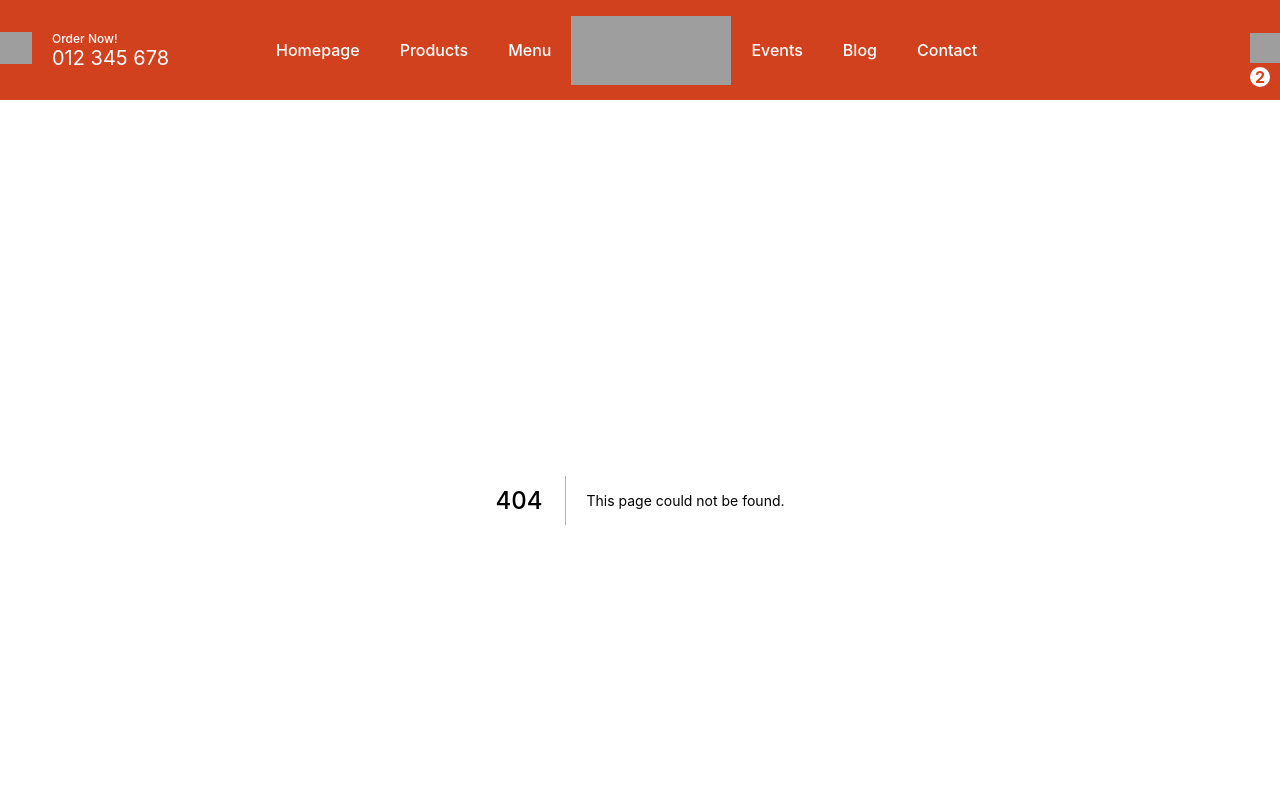
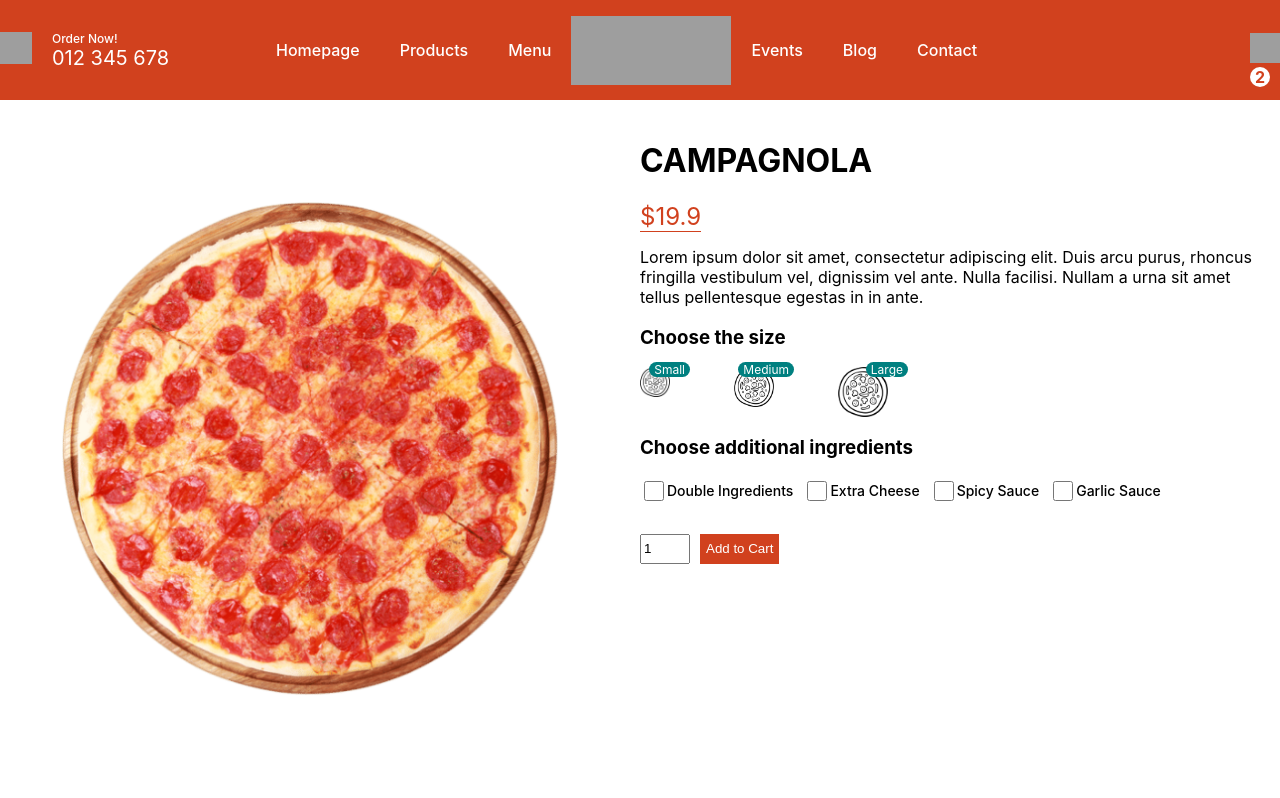
Before and after one commit to GonzaloCalleriza/react-pizza-mern, a Next.js app: page /product/1 in a window 1280 px wide. Before the commit this address had no page. Shown: the top 798 px of the page. Built offline with nearby package versions, Linux system fonts and the light colour scheme; grey boxes are pictures that could not be loaded.

Commit message:
Finished creating individual pizza page

```diff
--- /dev/null
+++ b/pages/product/[id].jsx
@@ -0,0 +1,89 @@
+import styles from "../../styles/Product.module.css";
+import Image from "next/image";
+import { useState } from "react";
+
+const Product = () => {
+  const [size, setSize] = useState(0);
+  const pizza = {
+    id: 1,
+    img: "/img/pizza.png",
+    name: "CAMPAGNOLA",
+    price: [19.9, 23.9, 27.9],
+    desc: "Lorem ipsum dolor sit amet, consectetur adipiscing elit. Duis arcu purus, rhoncus fringilla vestibulum vel, dignissim vel ante. Nulla facilisi. Nullam a urna sit amet tellus pellentesque egestas in in ante.",
+  };
+
+  return (
+    <div className={styles.container}>
+      <div className={styles.left}>
+        <div className={styles.imgContainer}>
+          <Image src={pizza.img} objectFit="contain" layout="fill" alt="" />
+        </div>
+      </div>
+      <div className={styles.right}>
+        <h1 className={styles.title}>{pizza.name}</h1>
+        <span className={styles.price}>${pizza.price[size]}</span>
+        <p className={styles.desc}>{pizza.desc}</p>
+        <h3 className={styles.choose}>Choose the size</h3>
+        <div className={styles.sizes}>
+          <div className={styles.size} onClick={() => setSize(0)}>
+            <Image src="/img/size.png" layout="fill" alt="" />
+            <span className={styles.number}>Small</span>
+          </div>
+          <div className={styles.size} onClick={() => setSize(1)}>
+            <Image src="/img/size.png" layout="fill" alt="" />
+            <span className={styles.number}>Medium</span>
+          </div>
+          <div className={styles.size} onClick={() => setSize(2)}>
+            <Image src="/img/size.png" layout="fill" alt="" />
+            <span className={styles.number}>Large</span>
+          </div>
+        </div>
+        <h3 className={styles.choose}>Choose additional ingredients</h3>
+        <div className={styles.ingredients}>
+          <div className={styles.option}>
+            <input
+              type="checkbox"
+              id="double"
+              name="double"
+              className={styles.checkbox}
+            />
+            <label htmlFor="double">Double Ingredients</label>
+          </div>
+          <div className={styles.option}>
+            <input
+              className={styles.checkbox}
+              type="checkbox"
+              id="cheese"
+              name="cheese"
+            />
+            <label htmlFor="cheese">Extra Cheese</label>
+          </div>
+          <div className={styles.option}>
+            <input
+              className={styles.checkbox}
+              type="checkbox"
+              id="spicy"
+              name="spicy"
+            />
+            <label htmlFor="spicy">Spicy Sauce</label>
+          </div>
+          <div className={styles.option}>
+            <input
+              className={styles.checkbox}
+              type="checkbox"
+              id="garlic"
+              name="garlic"
+            />
+            <label htmlFor="garlic">Garlic Sauce</label>
+          </div>
+        </div>
+        <div className={styles.add}>
+            <input type="number" defaultValue={1} className={styles.quantity}/>
+            <button className={styles.button}>Add to Cart</button>
+        </div>
+      </div>
+    </div>
+  );
+};
+
+export default Product;
--- /dev/null
+++ b/styles/Product.module.css
@@ -0,0 +1,140 @@
+.container {
+    height: calc(100vh - 100px);
+    display: flex;
+  }
+
+  .left {
+    flex: 1;
+    height: 100%;
+    display: flex;
+    align-items: center;
+    justify-content: center;
+  }
+
+  .right {
+    flex: 1;
+    padding: 20px;
+  }
+
+  .imgContainer {
+    width: 80%;
+    height: 80%;
+    position: relative;
+  }
+
+  .price {
+    color: #d1411e;
+    font-size: 24px;
+    font-weight: 400;
+    border-bottom: 1px solid #d1411e;
+  }
+
+  .sizes {
+    width: 40%;
+    display: flex;
+    justify-content: space-between;
+  }
+
+  .size {
+    width: 30px;
+    height: 30px;
+    position: relative;
+    cursor: pointer;
+  }
+
+  .size:nth-child(2) {
+    width: 40px;
+    height: 40px;
+  }
+
+  .size:last-child {
+    width: 50px;
+    height: 50px;
+  }
+
+  .number {
+    position: absolute;
+    top: -5px;
+    right: -20px;
+    background-color: teal;
+    color: white;
+    font-size: 12px;
+    padding: 0 5px;
+    border-radius: 10px;
+  }
+
+  .ingredients {
+    display: flex;
+    margin-bottom: 30px;
+  }
+
+  .option {
+    display: flex;
+    align-items: center;
+    margin-right: 10px;
+    font-size: 14px;
+    font-weight: 500;
+  }
+
+  .checkbox {
+    width: 20px;
+    height: 20px;
+  }
+
+  .quantity {
+    width: 50px;
+    height: 30px;
+  }
+
+  .button {
+    height: 30px;
+    margin-left: 10px;
+    background-color: #d1411e;
+    color: white;
+    border: none;
+    font-weight: 500;
+    cursor: pointer;
+  }
+
+  @media screen and (max-width: 480px) {
+    .container {
+      height: auto;
+      text-align: center;
+      flex-direction: column;
+      margin-top: 20px;
+    }
+
+    .imgContainer {
+      width: 70vw;
+      height: 70vw;
+    }
+
+    .title {
+      margin: 5px;
+    }
+
+    .sizes {
+      width: 100%;
+      padding: 0px 20px;
+    }
+
+    .ingredients {
+      flex-direction: column;
+    }
+
+    .option {
+      margin: 10px;
+      font-size: 18px;
+    }
+
+    .checkbox {
+      width: 25px;
+      height: 25px;
+    }
+
+    .quantity,
+    .button {
+      height: 50px;
+      padding: 10px 20px;
+    }
+  }
```
